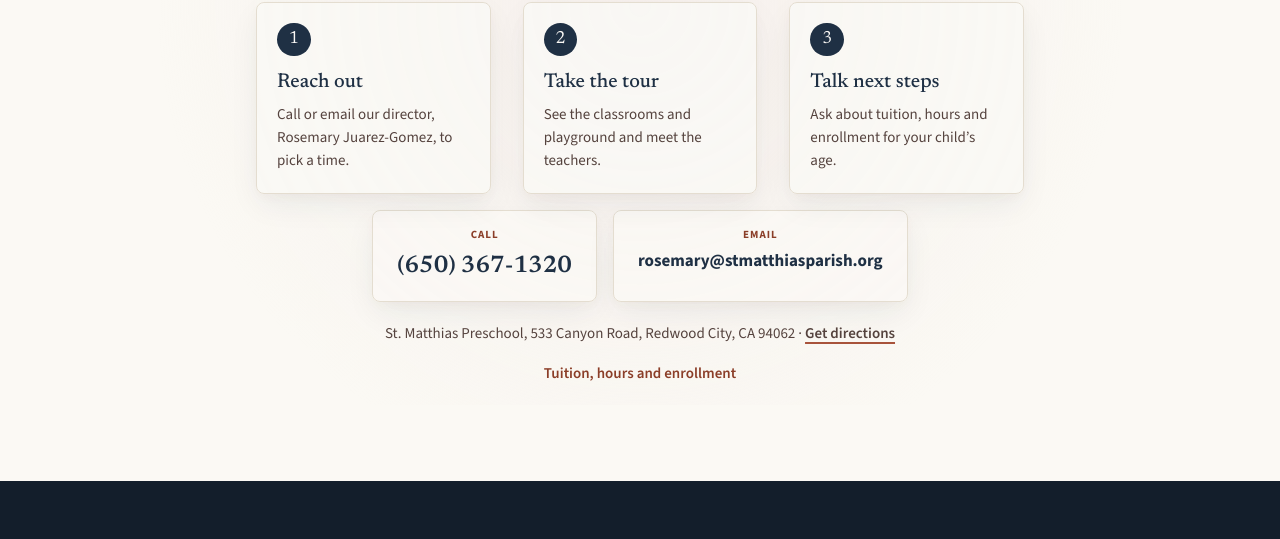
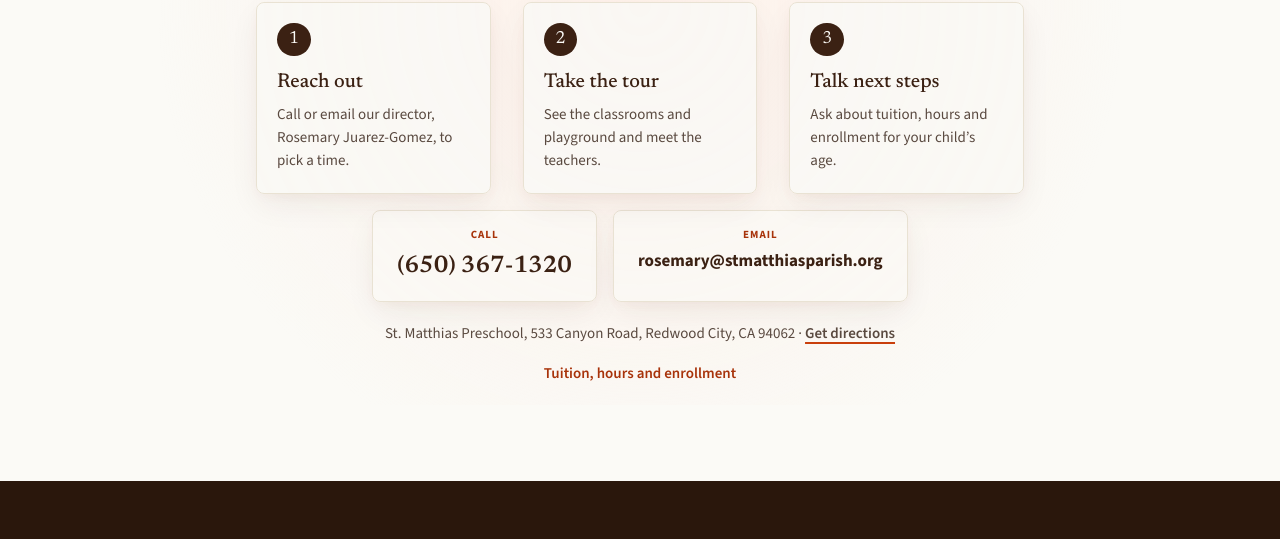
Before and after one commit to spiritualdirectortim/StMatthiasPreschool_Website, a plain HTML site: page index.html in a window 1280 px wide. Shown: the part 6016-6555 px from the top of the page. Drawn offline with nearby package versions, Linux system fonts and the light colour scheme.

Commit message:
Brighten the color palette (colors only)
Swap each parish color token one-for-one for a brighter color in the same
role and the same light/dark position, after the Joyloo preschool
reference: navy to chocolate brown, terracotta to bright orange, sage to
green, amber to sunny yellow, blush to light peach. Hard-coded navy tints
in shared rules are restated in preschool.css with the same opacities.
No shapes, type, layout or structure changed; tokens.css and site.css
are untouched. All page text passes WCAG AA.

Co-Authored-By: Claude Opus 5.5 <noreply@anthropic.com>

```diff
--- a/css/preschool.css
+++ b/css/preschool.css
@@ -5,11 +5,73 @@
    one warm accent taken from the preschool's sun logo.
    ------------------------------------------------------------------ */
 
+/* Color palette only (after the Joyloo preschool reference): each parish color
+   token is swapped one-for-one for a brighter color in the same role and the
+   same light/dark position, so every element keeps its design and only its
+   hue changes. Text-bearing shades meet WCAG AA (4.5:1). */
 :root {
-  --sun: #E8A33D;          /* decoration only; never text on light backgrounds */
-  --sun-soft: #FCF1DE;
-  --sun-ink: #7A4A0E;      /* text on --sun-soft: 7.9:1 */
+  /* Light surfaces (same lightness as the parish values) */
+  --surface: #FBFAF6;
+  --surface-low: #F7F6F0;
+  --surface-container: #F1EFE8;
+  --surface-high: #ECE9E0;
+  --surface-highest: #E5E1D6;
+  --parchment: #F7F6F0;
+  --stone-parchment: #FBFAF6;
+  --stone-linen: #F1EDE2;
+  --warm-border: #E9E2D3;
+  --outline: #8A7466;
+  --outline-variant: #E3D3C4;
+
+  /* Text */
+  --on-surface: #1B1917;
+  --on-surface-variant: #5A4A40;
+  --charcoal-ink: #1B1917;
+  --inverse-surface: #3B2113;
+  --inverse-on-surface: #FBFAF6;
+
+  /* Terracotta -> bright orange */
+  --terracotta: #C93F0C;        /* 4.6:1 as text on the page and under white text */
+  --terracotta-deep: #A8330A;
+  --terracotta-soft: #FFEDE4;
+  --primary: #A8330A;
+  --primary-container: #C93F0C;
+
+  /* Navy -> chocolate brown */
+  --navy: #3B2113;
+  --navy-deep: #2A170C;
+  --navy-soft: #F6ECE4;
+
+  /* Sage -> green */
+  --sage: #1F8F47;
+  --sage-moss: #1A7F3F;
+  --sage-wash: #E3F6EA;
+  --tertiary: #1A7F3F;
+  --tertiary-container: #1F8F47;
+
+  /* Slate -> sky blue */
+  --secondary: #2F6FB5;
+
+  /* Amber -> sunny yellow */
+  --sun: #FEC93D;          /* decoration only; never text on light backgrounds */
+  --sun-soft: #FFF3C4;
+  --sun-ink: #7A4A0E;      /* text on --sun-soft: 6.7:1 */
+
+  /* Shadows and photo overlays: same strength, brown instead of navy */
+  --shadow-float: 0 12px 32px -4px rgba(59, 33, 19, 0.08), 0 4px 12px -2px rgba(201, 63, 12, 0.04);
+  --shadow-lift: 0 18px 40px -8px rgba(59, 33, 19, 0.14), 0 6px 16px -4px rgba(201, 63, 12, 0.06);
+  --hero-overlay-a: rgba(42, 23, 12, 0.62);
+  --hero-overlay-b: rgba(42, 23, 12, 0.18);
 }
+
+/* Shared parish rules with the old navy or blush written in: same rules, same
+   opacities, new colors only. */
+.drawer-scrim { background: rgba(42, 23, 12, .55); }
+.event-poster { box-shadow: 0 24px 54px rgba(59, 33, 19, .24); }
+.event-poster::after { background: linear-gradient(to bottom, transparent, rgba(42, 23, 12, .93) 64%, var(--navy-deep)); }
+.poster-label { color: #FFD9C7; }
+.page-hero::before { background: radial-gradient(circle at 85% 15%, rgba(201, 63, 12, .28), transparent 55%); }
+.page-hero h1 em { color: #FFD9C7; }
 
 /* ===== Header additions ===== */
 /* The preschool's own sun logo, on a white tile so it reads over photos and parchment alike. */
@@ -18,7 +80,7 @@
   width: 3.55rem; height: 3rem; padding: .18rem .22rem;
   background: #fff; border-radius: var(--r-md);
   object-fit: contain;
-  box-shadow: 0 0 0 1px rgba(31, 48, 68, .08), 0 4px 14px rgba(19, 30, 43, .18);
+  box-shadow: 0 0 0 1px rgba(59, 33, 19, .08), 0 4px 14px rgba(42, 23, 12, .18);
 }
 @media (min-width: 1024px) { .brand .brand-logo { width: 3.9rem; height: 3.3rem; } }
 @media (max-width: 479px) {
@@ -87,8 +149,8 @@ figure { margin: 0; }
 .home-hero-media::after {
   content: ""; position: absolute; inset: 0;
   background:
-    linear-gradient(180deg, rgba(19, 30, 43, .42) 0%, rgba(19, 30, 43, .18) 32%, rgba(19, 30, 43, .62) 62%, rgba(19, 30, 43, .9) 100%),
-    linear-gradient(90deg, rgba(19, 30, 43, .62) 0%, rgba(19, 30, 43, 0) 72%);
+    linear-gradient(180deg, rgba(42, 23, 12, .42) 0%, rgba(42, 23, 12, .18) 32%, rgba(42, 23, 12, .62) 62%, rgba(42, 23, 12, .9) 100%),
+    linear-gradient(90deg, rgba(42, 23, 12, .62) 0%, rgba(42, 23, 12, 0) 72%);
 }
 .home-hero-inner {
   position: relative;
@@ -109,7 +171,7 @@ figure { margin: 0; }
 .hero-facts {
   align-self: end;
   padding: 1.15rem 1.25rem 1.2rem;
-  background: rgba(19, 30, 43, .5);
+  background: rgba(42, 23, 12, .5);
   -webkit-backdrop-filter: blur(14px) saturate(1.1); backdrop-filter: blur(14px) saturate(1.1);
   border: 1px solid rgba(250, 248, 245, .26); border-radius: var(--r-xl);
   box-shadow: 0 24px 60px rgba(0, 0, 0, .28);
@@ -130,12 +192,12 @@ figure { margin: 0; }
   display: inline-flex; align-items: center; gap: .5rem;
   min-height: 2.75rem; padding: .4rem .9rem .4rem .55rem;
   border: 1px solid rgba(250, 248, 245, .45); border-radius: var(--r-full);
-  background: rgba(19, 30, 43, .45); color: var(--stone-parchment);
+  background: rgba(42, 23, 12, .45); color: var(--stone-parchment);
   -webkit-backdrop-filter: blur(8px); backdrop-filter: blur(8px);
   font-size: var(--label-md); font-weight: 700; letter-spacing: .06em; text-transform: uppercase;
   transition: background var(--dur-fast), border-color var(--dur-fast);
 }
-.hero-toggle:hover { background: rgba(19, 30, 43, .7); border-color: var(--stone-parchment); }
+.hero-toggle:hover { background: rgba(42, 23, 12, .7); border-color: var(--stone-parchment); }
 .hero-toggle svg { width: 1.6rem; height: 1.6rem; }
 .hero-toggle .icon-play { display: none; }
 .home-hero.is-paused .hero-toggle .icon-play { display: block; }
@@ -199,12 +261,12 @@ img.mission-image { height: auto; }
 .video-frame iframe { position: absolute; inset: 0; width: 100%; height: 100%; border: 0; }
 .video-play { position: absolute; inset: 0; display: block; color: var(--stone-parchment); text-decoration: none; }
 .video-play img { width: 100%; height: 100%; object-fit: cover; transition: transform .7s var(--ease-out); }
-.video-play::after { content: ""; position: absolute; inset: 0; background: linear-gradient(180deg, rgba(19, 30, 43, 0) 40%, rgba(19, 30, 43, .55)); }
+.video-play::after { content: ""; position: absolute; inset: 0; background: linear-gradient(180deg, rgba(42, 23, 12, 0) 40%, rgba(42, 23, 12, .55)); }
 .video-play-icon {
   position: absolute; left: 50%; top: 50%; z-index: 1; translate: -50% -50%;
   display: grid; place-items: center; width: 4rem; height: 4rem;
   border: 1.5px solid rgba(250, 248, 245, .85); border-radius: 50%;
-  background: rgba(19, 30, 43, .62);
+  background: rgba(42, 23, 12, .62);
   transition: background var(--dur-fast), transform var(--dur-fast);
 }
 .video-play-icon svg { width: 1.4rem; height: 1.4rem; margin-left: .2rem; fill: currentColor; }
@@ -278,7 +340,7 @@ img.person-photo { width: 4.5rem; height: 4.5rem; object-fit: cover; background:
   .home-hero { min-height: 0; }
   .home-hero-inner { padding-top: calc(var(--header-h) + 9rem); padding-bottom: 4.75rem; }
   .home-hero-media::after {
-    background: linear-gradient(180deg, rgba(19, 30, 43, .35) 0%, rgba(19, 30, 43, .55) 40%, rgba(19, 30, 43, .92) 72%, var(--navy-deep) 100%);
+    background: linear-gradient(180deg, rgba(42, 23, 12, .35) 0%, rgba(42, 23, 12, .55) 40%, rgba(42, 23, 12, .92) 72%, var(--navy-deep) 100%);
   }
   .hero-facts dd { font-size: var(--body-lg); }
   .hero-toggle { bottom: .9rem; }
```
